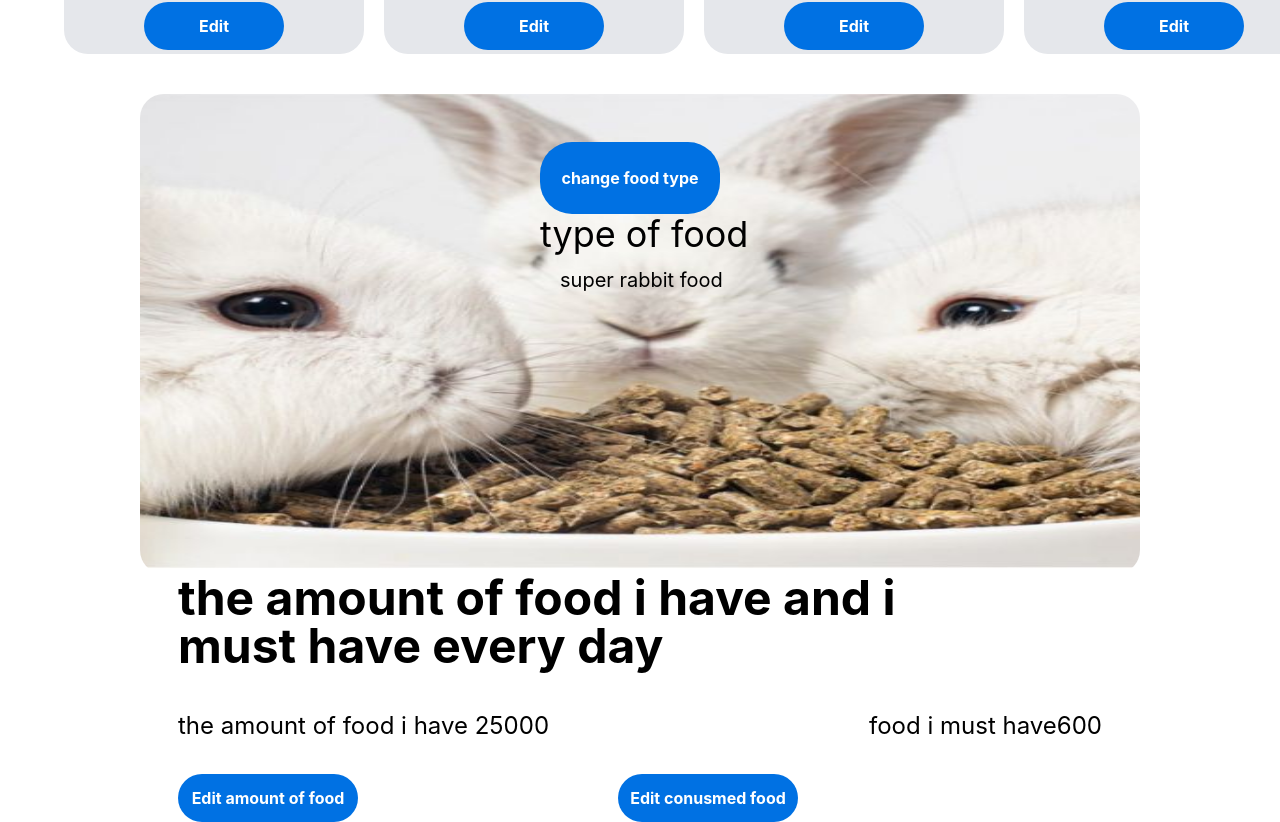
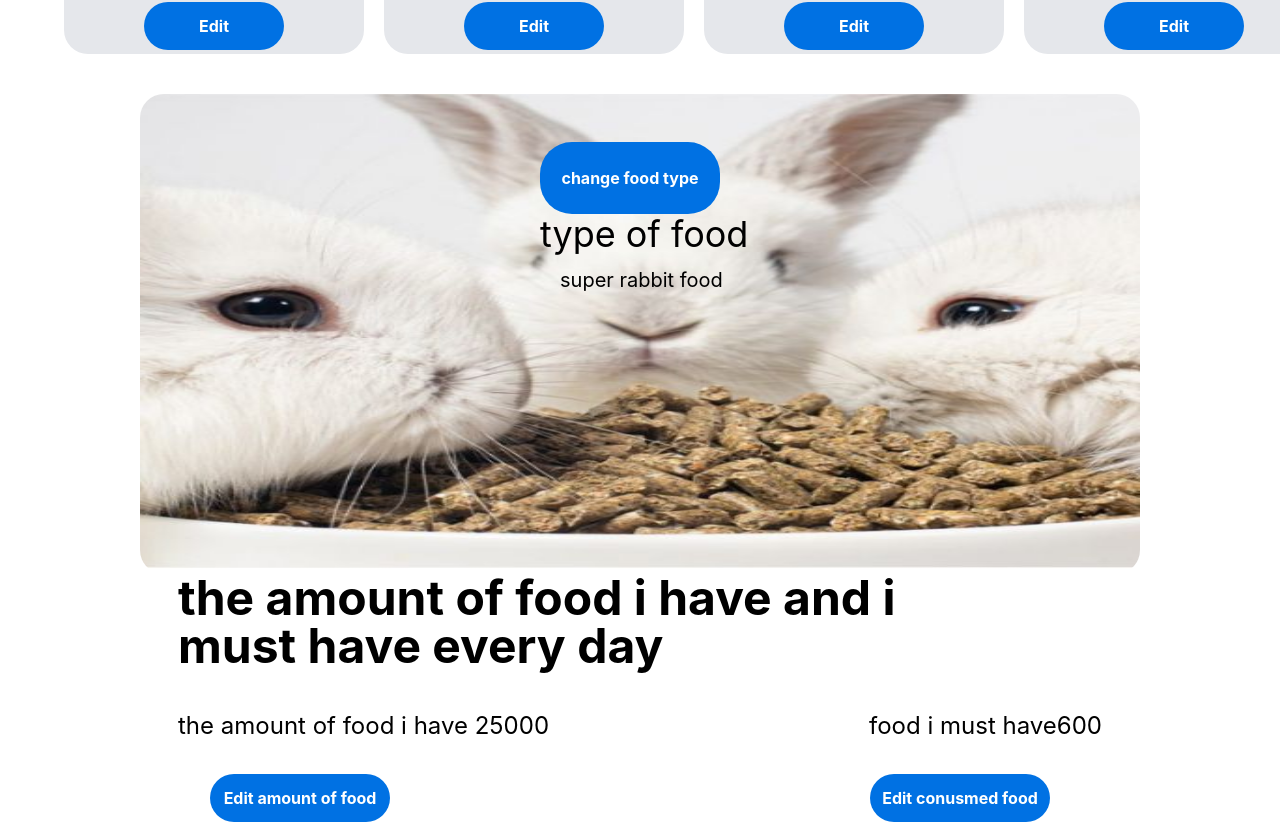
Before and after one commit to jooow346-lang/jow2, a React (Vite) app: page / in a window 1280 px wide. Shown: the part 708-1530 px from the top of the page. Built offline with nearby package versions, Linux system fonts and the light colour scheme.

Commit message:
utility file make

```diff
--- a/src/components/food.jsx
+++ b/src/components/food.jsx
@@ -203,18 +203,21 @@ function nextSlide() {
                             food i must have{totalFood}
                         </p>
                      </div>
-                    <div className="flex flex-row items-center gap-65 mt-8">
-                        <button onClick={BoolCurrentChange} className="font-bold w-45 h-12   rounded-4xl bg-[#0071e3] cursor-pointer text-white  ">
+                    <div className="flex flex-row items-center gap-80 mt-8">
+                        <button onClick={BoolCurrentChange} className="ml-8 font-bold w-45 h-12   rounded-4xl bg-[#0071e3] cursor-pointer text-white  ">
                             Edit amount of food
                         </button>
-                        <button onClick={openAddModal} className="font-bold w-45 h-12  rounded-4xl bg-[#0071e3] cursor-pointer text-white  ">
+                        <button onClick={openAddModal} className="ml-40 font-bold w-45 h-12  rounded-4xl bg-[#0071e3] cursor-pointer text-white  ">
                             Edit conusmed food
                         </button>
                     </div>
                 </section>
 
             </footer>
-           {showAddModal && (
+
+
+           {
+                    showAddModal && (
                 <div className="fixed inset-0 bg-black/50 z-50 flex justify-center items-center">
                     <div className="bg-white rounded-3xl p-10 flex flex-col gap-5 min-w-[350px]">
                         <p className="text-2xl font-bold text-black">Add new rabbit</p>
@@ -290,7 +293,9 @@ function nextSlide() {
                         </div>
                     </div>
                 </div>
-)}
+            )
+
+}
 
         </React.Fragment>
     );
--- /dev/null
+++ b/src/utility/utility.js
@@ -0,0 +1,15 @@
+// حفظ
+export function saveToStorage(key, data) {
+    localStorage.setItem(key, JSON.stringify(data));
+}
+
+// جيب
+export function getFromStorage(key) {
+    const data = localStorage.getItem(key);
+    return data ? JSON.parse(data) : null;
+}
+
+// امسح
+export function removeFromStorage(key) {
+    localStorage.removeItem(key);
+}
```
Lines whose indentation alone changed are shown as unchanged.
